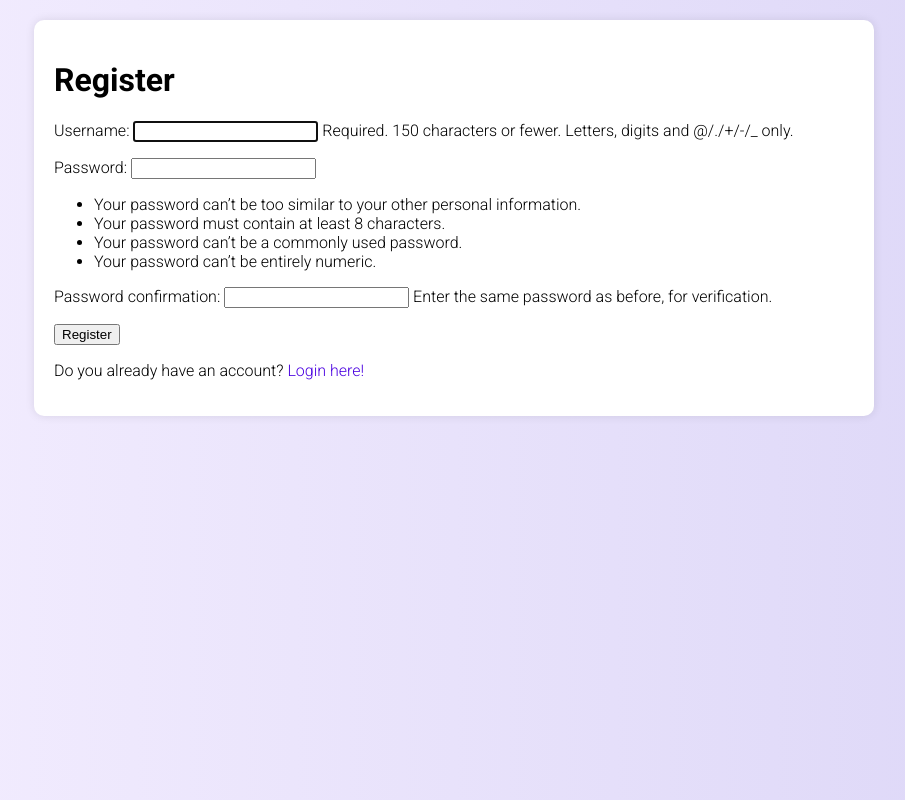
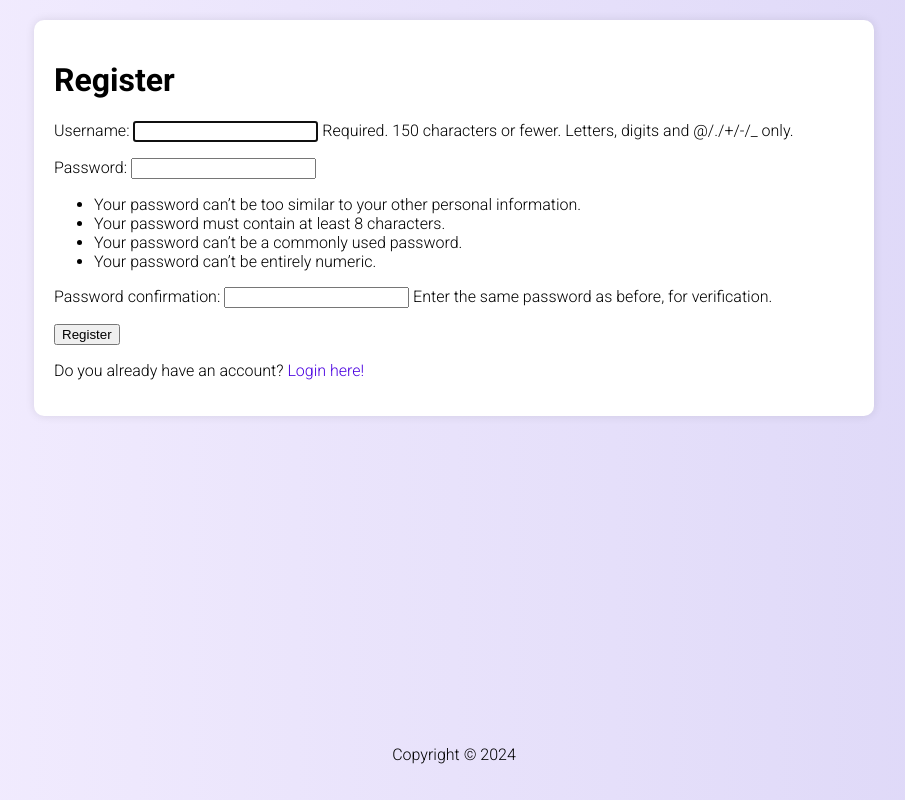
Before and after one commit to markohautala/django-auth-crud-app, a Django app: page /register/ in a window 1280 px wide. Shown: the whole page, without its empty margins (186-1091 px from the left). Run offline with Django 4.2, Linux system fonts and the light colour scheme.

Commit message:
Update main.html template with jQuery library and copyright footer

```diff
--- a/todo_app/base/templates/base/main.html
+++ b/todo_app/base/templates/base/main.html
@@ -4,6 +4,7 @@
     <meta charset="UTF-8" />
     <meta name="viewport" content="width=device-width, initial-scale=1.0" />
     <meta name="description" content="" />
+    <script src="https://code.jquery.com/jquery-3.6.0.min.js"></script>
     <link
       href="https://fonts.googleapis.com/css2?family=Roboto:ital,wght@0,100;0,300;0,400;0,500;0,700;0,900;1,100;1,300;1,400;1,500;1,700;1,900&display=swap"
       rel="stylesheet"
@@ -12,38 +13,65 @@
 
     <style>
       body {
-        background: linear-gradient(to right, #F4EEFF, #DCD6F7); /* Gradient from orange to red */
+        display: flex;
+        min-height: 100vh;
+        flex-direction: column;
+        background: linear-gradient(
+          to right,
+          #f4eeff,
+          #dcd6f7
+        ); /* Gradient from orange to red */
         font-family: "Roboto", sans-serif;
         font-weight: 300;
         margin: 0;
         padding: 0;
-        padding-top: 20px;
       }
 
       .main-content-container {
-            margin: 0 auto;
+        margin: 20px auto; /* Add margin for top spacing */
         width: 80%;
         max-width: 800px;
         background-color: white;
-            padding: 20px;
         border-radius: 10px;
         box-shadow: 0 0 10px rgba(0, 0, 0, 0.1);
+        padding: 20px;
+
       }
 
-      h1, h2, h3, h4, h5, h6 {
+      h1,
+      h2,
+      h3,
+      h4,
+      h5,
+      h6 {
         font-weight: 700;
       }
 
-    a, a:visited {
-        color: #4A00E0;
+      a,
+      a:visited {
+        color: #4a00e0;
         text-decoration: none;
       }
 
+      footer {
+        text-align: center;
+        margin-top: auto;
+        padding: 20px;
+      }
     </style>
   </head>
   <body>
     <div class="main-content-container">
       {% block content %} {% endblock content %}
     </div>
+
+    <footer>
+      <p class="copyright">Copyright &copy; <span id="copyright"></span></p>
+    </footer>
+    <script>
+      $(document).ready(function () {
+        $("#copyright").text(new Date().getFullYear());
+      });
+    </script>
   </body>
 </html>
```
Also changed, not shown: todo_app/db.sqlite3. Lines whose indentation alone changed are shown as unchanged.
